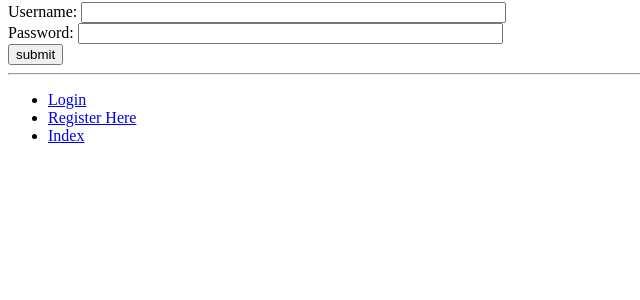
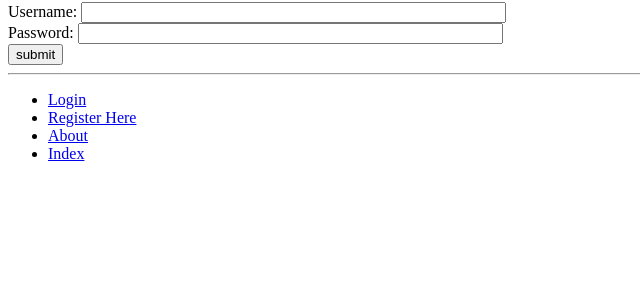
Before and after one commit to WeiShiyu1214/tango_with_django_project, a Django app: page /rango/login/ in a window 1280 px wide. Shown: the part 140-440 px from the top of the page, without its empty margins (0-640 px from the left). Run offline with Django 3.2, Linux system fonts and the light colour scheme; data comes from the database, SQL or seed files in the repository; both versions use the stored data as it was after the commit.

Commit message:
Add files via upload

```diff
--- a/tango_with_django_project/templates/rango/base.html
+++ b/tango_with_django_project/templates/rango/base.html
@@ -3,6 +3,7 @@
 {% load rango_template_tags %}
 
 <html>
+
 <head>
     <title>
         Rango -
@@ -17,24 +18,23 @@
     {% get_category_list category %}
 {% endblock %}
 </div>
-
 <div>
     {% block body_block %}
     {% endblock %}
 </div>
-		<hr />
+<hr/>
 <div>
     <ul>
         {% if user.is_authenticated %}
-				<li><a href="{% url 'add_category' %}">Add New Category</a></li>
+            <li><a href="{% url 'add_category' %}">Add a New Category</a></li>
             <li><a href="{% url 'restricted' %}">Restricted Page</a></li>
             <li><a href="{% url 'logout' %}">Logout</a></li>
         {% else %}
             <li><a href="{% url 'login' %}">Login</a></li>
             <li><a href="{% url 'register' %}">Register Here</a></li>
         {% endif %}
-				<li><a href="{% url 'about' %}>About</a></li>
-				<li><a href="{% url 'index' %}>Index</a></li>
+            <li><a href="{% url 'about' %}">About</a></li>
+            <li><a href="{% url 'index' %}">Index</a></li>
     </ul>
 </div>
 </body>
--- a/tango_with_django_project/templates/rango/login.html
+++ b/tango_with_django_project/templates/rango/login.html
@@ -7,11 +7,11 @@
 
 {% block body_block %}
 <h1>Login to Rango</h1>
-<form id="login_form" method="post" action="{% url 'login' %}>
+<form id="login_form" method="post" action="{% url 'login' %}">
     {% csrf_token %}
     Username: <input type="text" name="username" value="" size="50" />
     <br />
-	Password: <input type="text" name="password" value="" size="50" />
+    Password: <input type="password" name="password" value="" size="50" />
     <br />
     <input type="submit" value="submit" />
 </form>
```
Also changed, not shown: tango_with_django_project/db.sqlite3. Lines whose indentation alone changed are shown as unchanged.
